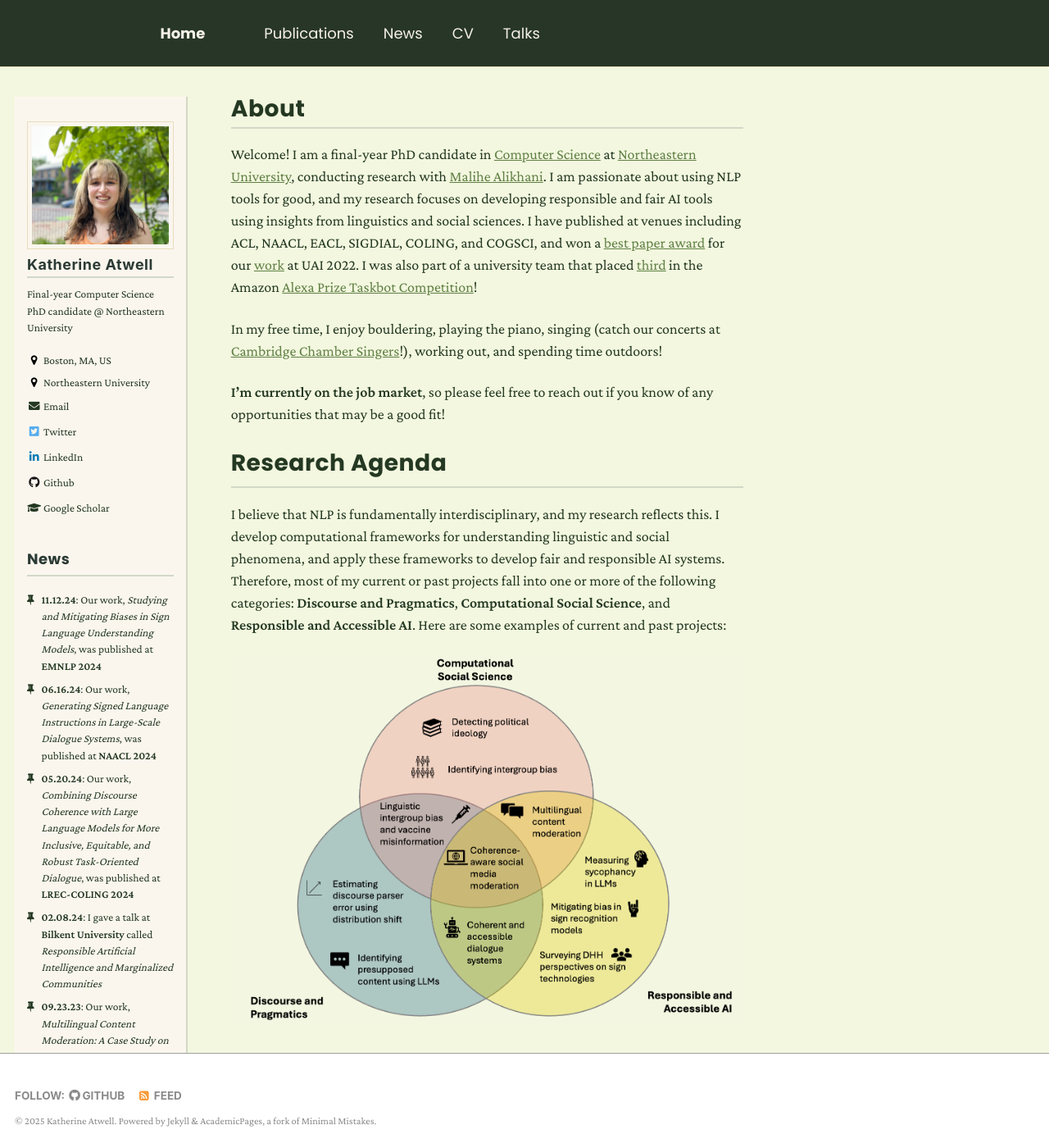
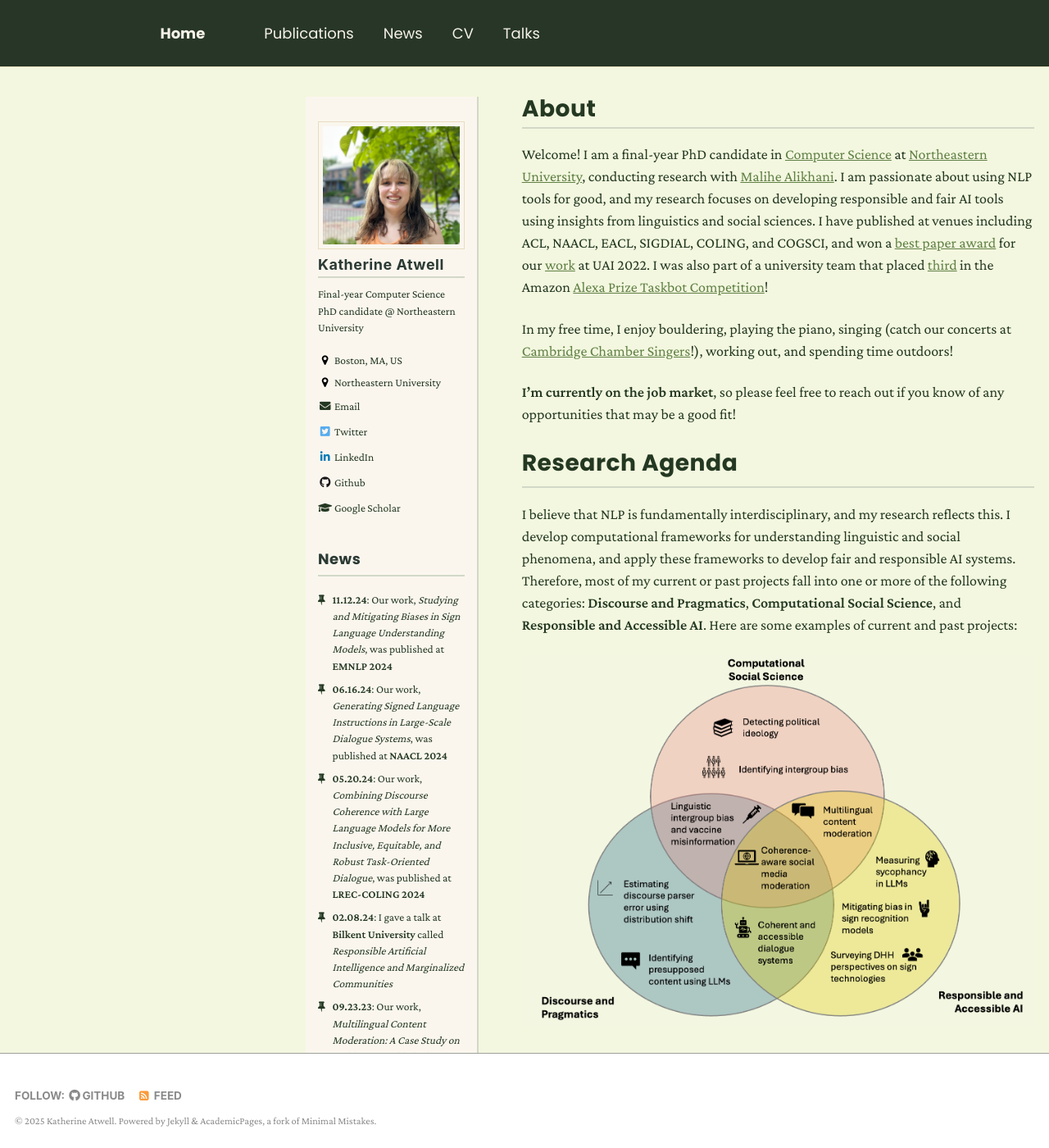
Before and after one commit to katherine-atwell/katherine-atwell.github.io, a Jekyll site: the page built from _pages/about.md, in a window 1280 px wide and 1400 px high. Shown: the whole window at 82% size. Built offline with Jekyll 4.4.1, drawn with Linux system fonts in a browser that asks for light colours; nearby versions of some CDN libraries.

Commit message:
update page

```diff
--- a/_sass/_page.scss
+++ b/_sass/_page.scss
@@ -11,7 +11,7 @@
   animation: intro 0.3s both;
   animation-delay: 0.35s;
   background-color: $background-color;
-  @include span(9 of 12); // last
+  @include span(9 of 12 last); // last
 
   @include breakpoint($x-x-large) {
     max-width: $x-x-large;
```
